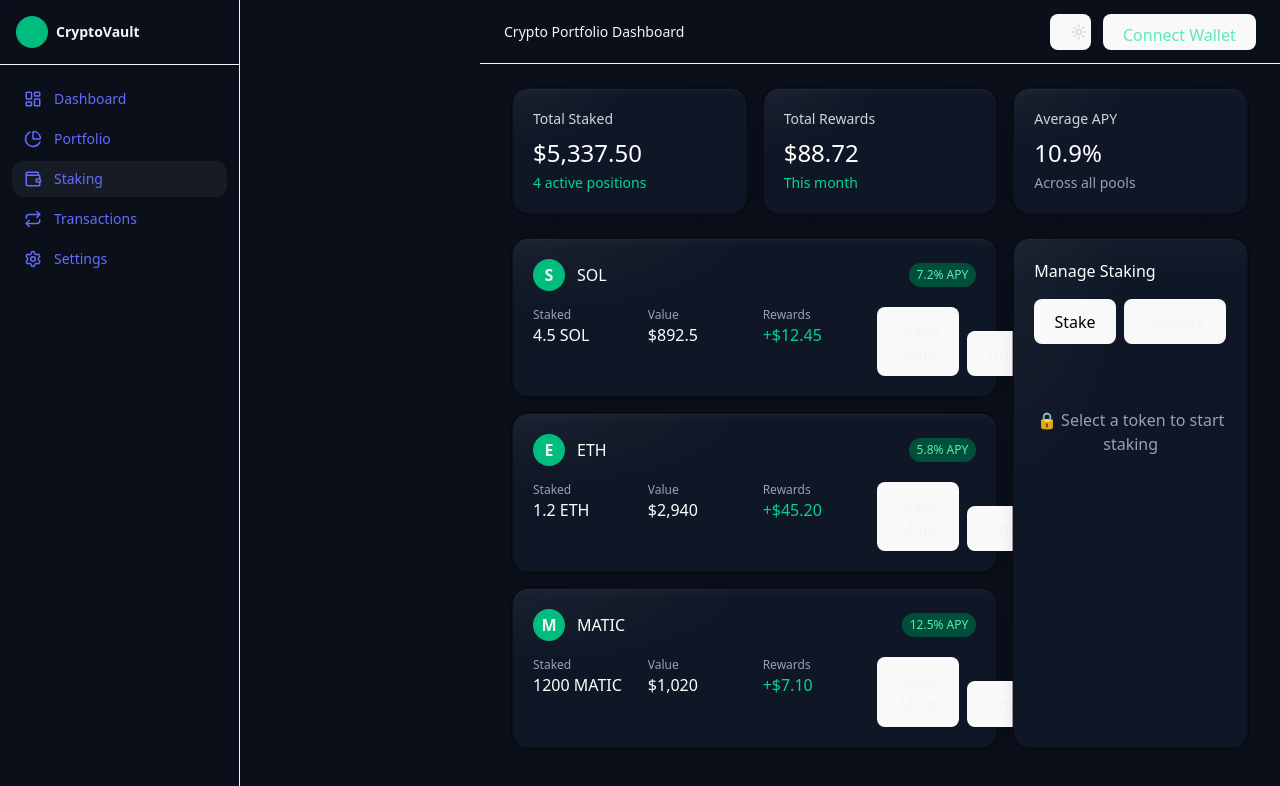
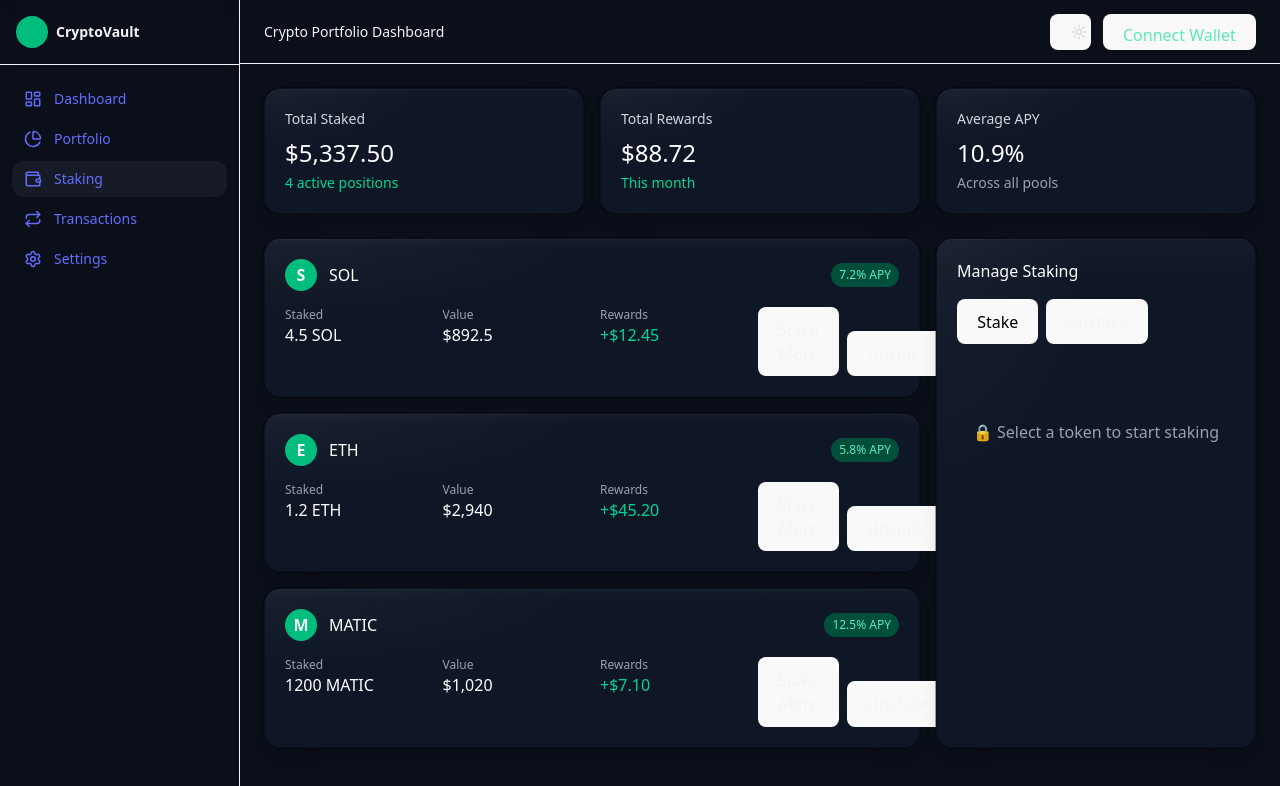
Before and after one commit to malih99/CryptoVault, a React (Vite) app: page /staking in a window 1280 px wide. Shown: the top 786 px of the page. Built offline with nearby package versions, Linux system fonts and the light colour scheme.

Commit message:
fix(sidebar): align prop names between AppShell and Sidebar components

```diff
--- a/src/components/layout/AppShell.tsx
+++ b/src/components/layout/AppShell.tsx
@@ -4,17 +4,16 @@ import Header from "./Header";
 import Sidebar from "./Sidebar";
 
 export default function AppShell() {
-  const [sidebarOpen, setSidebarOpen] = useState(false);
+  const [mobileOpen, setMobileOpen] = useState(false);
 
   return (
-    <div className="flex h-screen bg-bg text-gray-100 overflow-hidden">
+    <div className="min-h-screen bg-bg text-gray-100 lg:grid lg:grid-cols-[240px_1fr]">
       {/* Sidebar */}
-      <Sidebar open={sidebarOpen} setOpen={setSidebarOpen} />
-
-      {/* Main Content */}
-      <div className="flex flex-1 flex-col lg:pl-[240px] relative z-0">
-        <Header onOpenSidebar={() => setSidebarOpen(true)} />
-        <main className="flex-1 overflow-y-auto px-4 sm:px-6 lg:px-8 pt-6">
+      <Sidebar open={mobileOpen} setOpen={setMobileOpen} />
+      {/* Header + Main */}
+      <div className="flex flex-col">
+        <Header onOpenSidebar={() => setMobileOpen(true)} />
+        <main className="mt-6 px-4 sm:px-6">
           <Outlet />
         </main>
       </div>
--- a/src/components/layout/Sidebar.tsx
+++ b/src/components/layout/Sidebar.tsx
@@ -24,7 +24,6 @@ export default function Sidebar({
   open: boolean;
   setOpen: (v: boolean) => void;
 }) {
-  // جلوگیری از اسکرول موقع باز بودن منو
   useEffect(() => {
     document.body.style.overflow = open ? "hidden" : "";
     return () => {
```
